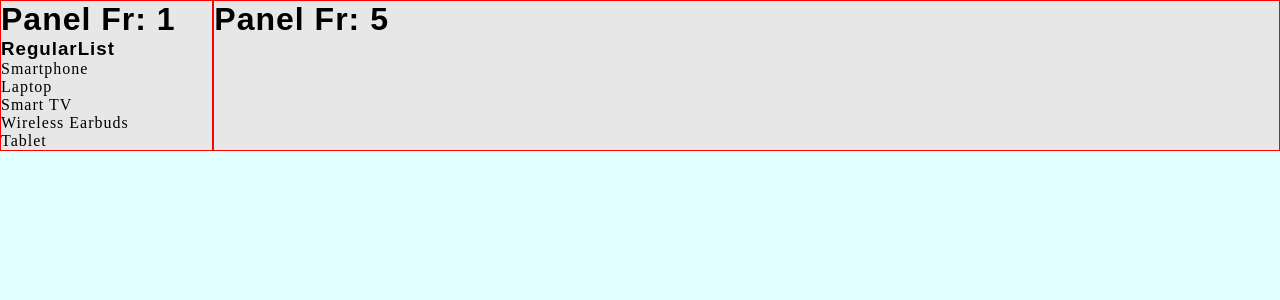
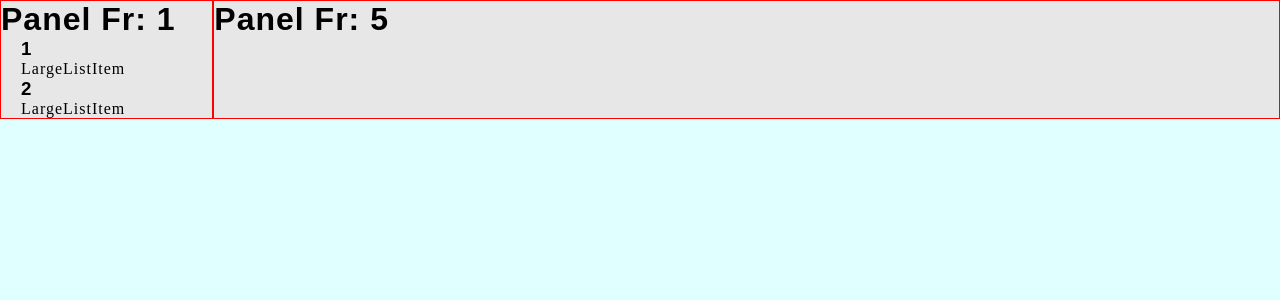
Before and after one commit to pdharma01/react-design-patterns-02-tsc, a React (Vite) app: page / in a window 1280 px wide. Shown: the top 300 px of the page. Built offline with nearby package versions, Linux system fonts and the light colour scheme.

Commit message:
start list item

```diff
--- a/src/App.tsx
+++ b/src/App.tsx
@@ -3,11 +3,14 @@ import './App.css'
 
 import SplitScreenContainer from './components/SplitScreenContainer'
 import SplitScreenPanel from './components/SplitScreenPanel'
+// Lists
 import RegularList from './components/RegularList'
+import LargeListItem from './components/LargeListItem'
 
 
 
-let tempData = [
+
+const tempData = [
   {
     "id": 1,
     "name": "Smartphone",
@@ -53,7 +56,11 @@ function App() {
       <SplitScreenContainer>
 
         <SplitScreenPanel fr={1} >
-          <RegularList  items={tempData}/>
+          <RegularList
+            items={tempData.slice(0, 2)}
+            resourceName="products"
+            itemComponent={LargeListItem}
+          />
         </SplitScreenPanel>
 
         <SplitScreenPanel fr={5} >
--- a/src/components/LargeListItem.tsx
+++ b/src/components/LargeListItem.tsx
@@ -1,4 +1,4 @@
-const LargeListItem = () => {
+const LargeListItem = ({product}) => {
   return (
     <div>LargeListItem</div>
   )
--- a/src/components/RegularList.tsx
+++ b/src/components/RegularList.tsx
@@ -12,16 +12,23 @@ interface ListType {
     itemComponent :React.FC
 }
 
+
+
 const RegularList = ({
     items,
     resourceName,
-    itemComponent
+    itemComponent : ItemComponent
 } :ListType) => {
+
     return (
-        <div>
-            <h3>RegularList</h3>
-            {items.map((item)=> (<p>{item.name}</p>))}
-        </div>
+        <ul>
+        {items.map((item, index)=> (
+            <div key={index + resourceName}>
+            <h3>{index + 1}</h3>
+            <ItemComponent  {...{[resourceName] : item}}/>
+            </div>
+        ))}
+        </ul>
     )
 }
 
```
Also changed, not shown: 1 other file (tests, documents, lock files or other folders).
